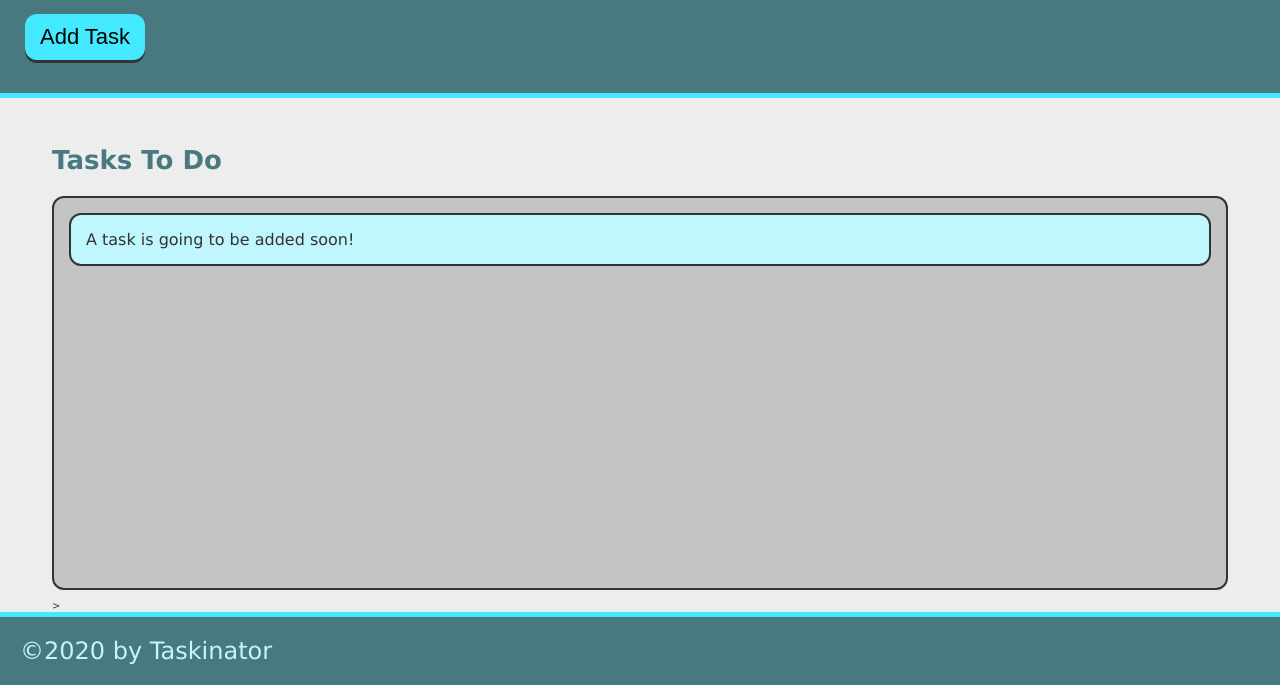
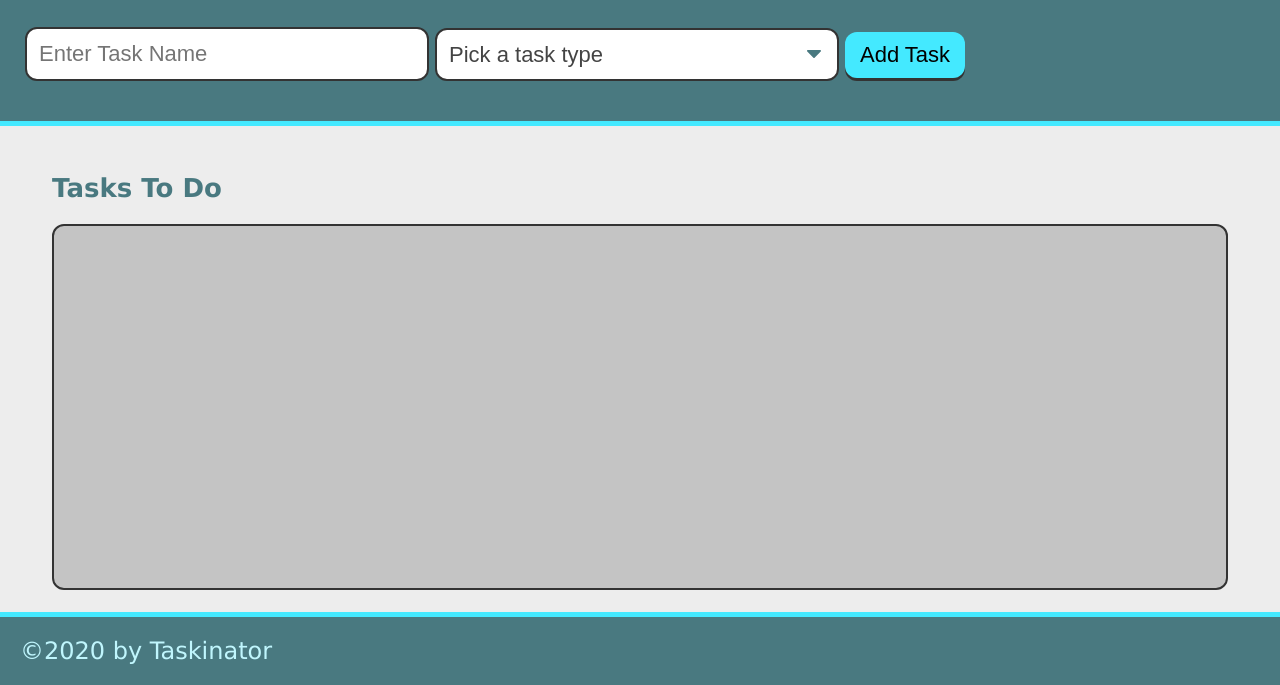
Before and after one commit to Zacharycampanelli/Taskinator, a plain HTML site: page index.html in a window 1280 px wide. Shown: the part 115-800 px from the top of the page. Drawn offline with Linux system fonts and the light colour scheme.

Commit message:
added option to select the type of task being created

```diff
--- a/index.html
+++ b/index.html
@@ -11,16 +11,28 @@
     <header>
       <h1 class="page-title">Taskinator</h1>
       <p>Click the button below to add a new task!</p>
-      <button class="btn" id="save-task">Add Task</button>
+      <form id="task-form">
+        <div class="form-group">
+          <input type="text" name="task-name" placeholder="Enter Task Name" />
+        </div>
+        <div class="form-group">
+          <select name="task-type" class="select-dropdown">
+            <option value="" disabled selected>Pick a task type</option>
+            <option value="Print">Print</opttion>
+            <option value="Web">Web</option>
+            <option value="Mobile">Mobile</option>
+          </select>
+        </div>
+        <div class="form-group">
+          <button class="btn" id="save-task">Add Task</button>
+        </div>
+      </form>
     </header>
 
     <main class="page-content">
       <section class="task-list-wrapper">
         <h2 class="list-title">Tasks To Do</h2>
-        <ul class="task-list" id="tasks-to-do">
-          <li class="task-item">A task is going to be added soon!</li>
-        </ul>
-        >
+        <ul class="task-list" id="tasks-to-do"></ul>
       </section>
     </main>
 
```
